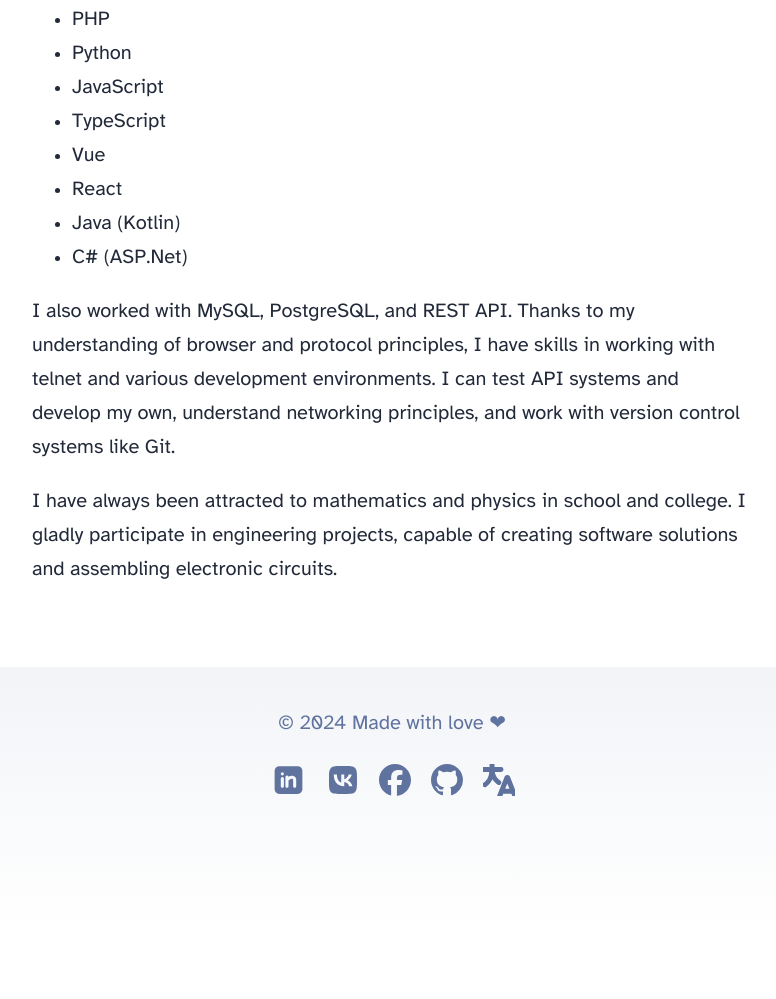
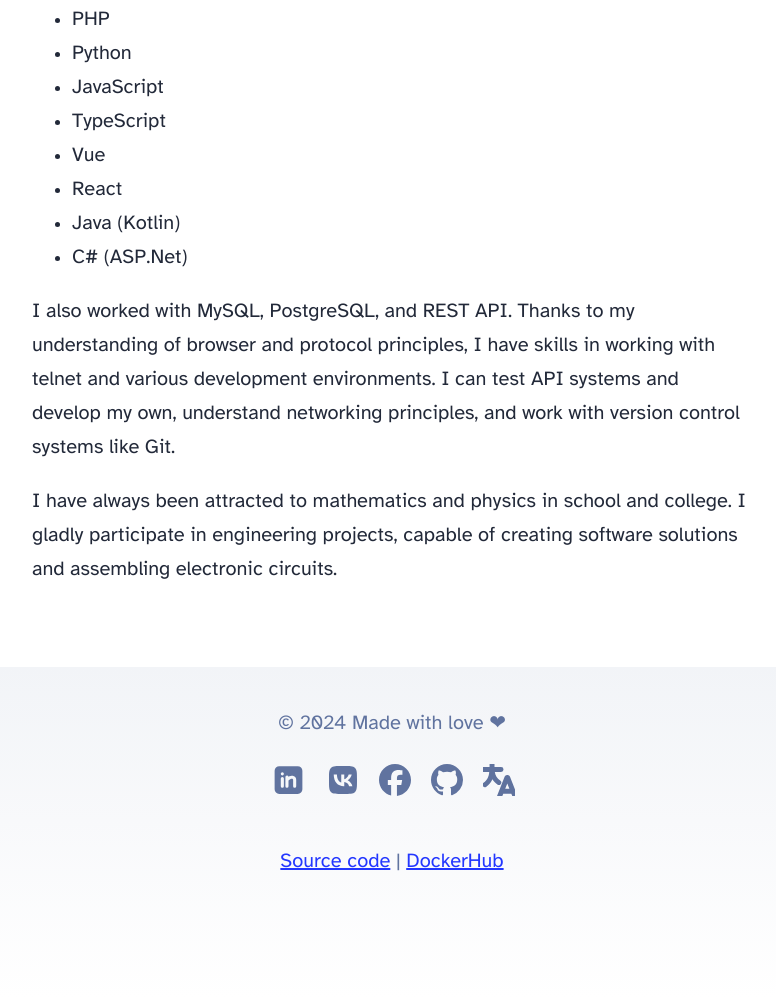
Before and after one commit to kalininDanil17Y/kalinind.ru, an Astro site: page / in a window 1280 px wide. Shown: the part 714-1713 px from the top of the page, without its empty margins (248-1024 px from the left). Before the commit the page ends 1645 px from the top, so only its background shows below. Built offline with nearby package versions, Linux system fonts and the light colour scheme; Astro itself is replaced by a stand-in of ours; a script that the page names is missing.

Commit message:
Add link git source code and docker hub

```diff
--- a/src/components/Footer.astro
+++ b/src/components/Footer.astro
@@ -52,7 +52,8 @@ const podName = process.env.POD_NAME || '';
 			</svg>
 		</a>
 	</div>
-	<span>{podName}</span>
+	<span>{podName}</span><br>
+	<span><a href="https://github.com/kalininDanil17Y/kalinind.ru">Source code</a> | <a href="https://hub.docker.com/repository/docker/danilo9/kalinind.ru/">DockerHub</a></span>
 </footer>
 <style>
 	footer {
```
Also changed, not shown: 2 other files.
